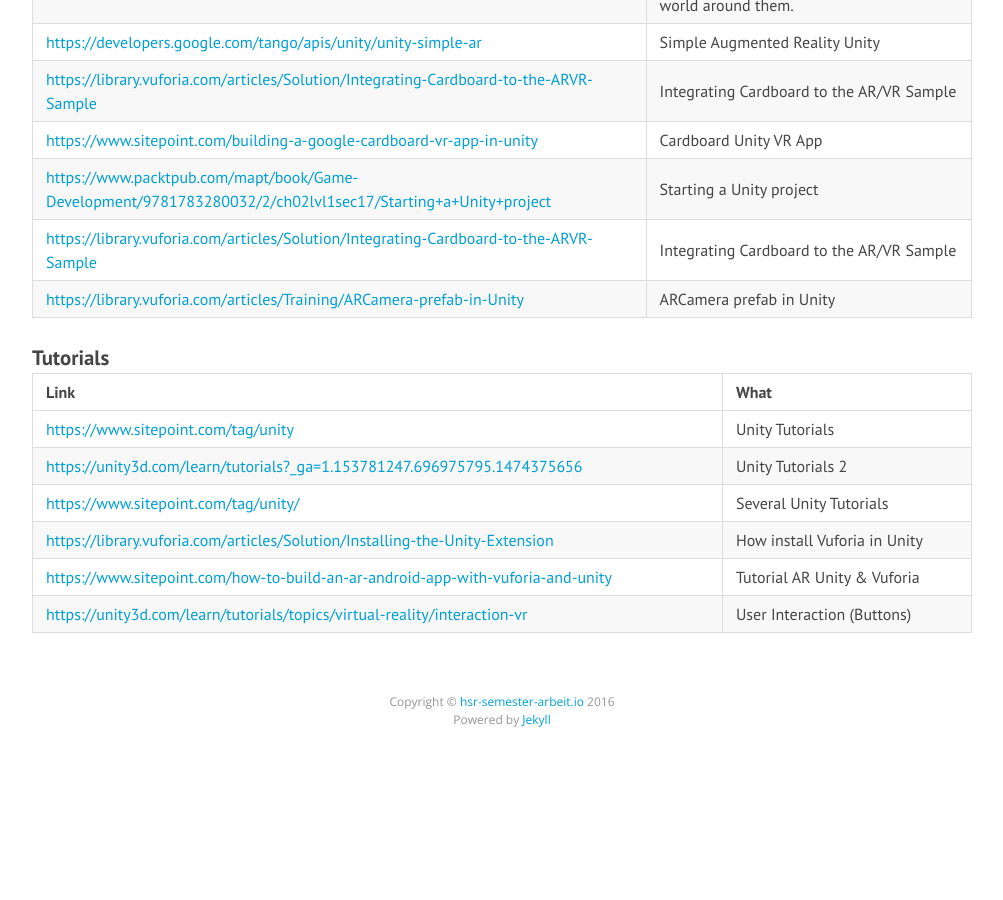
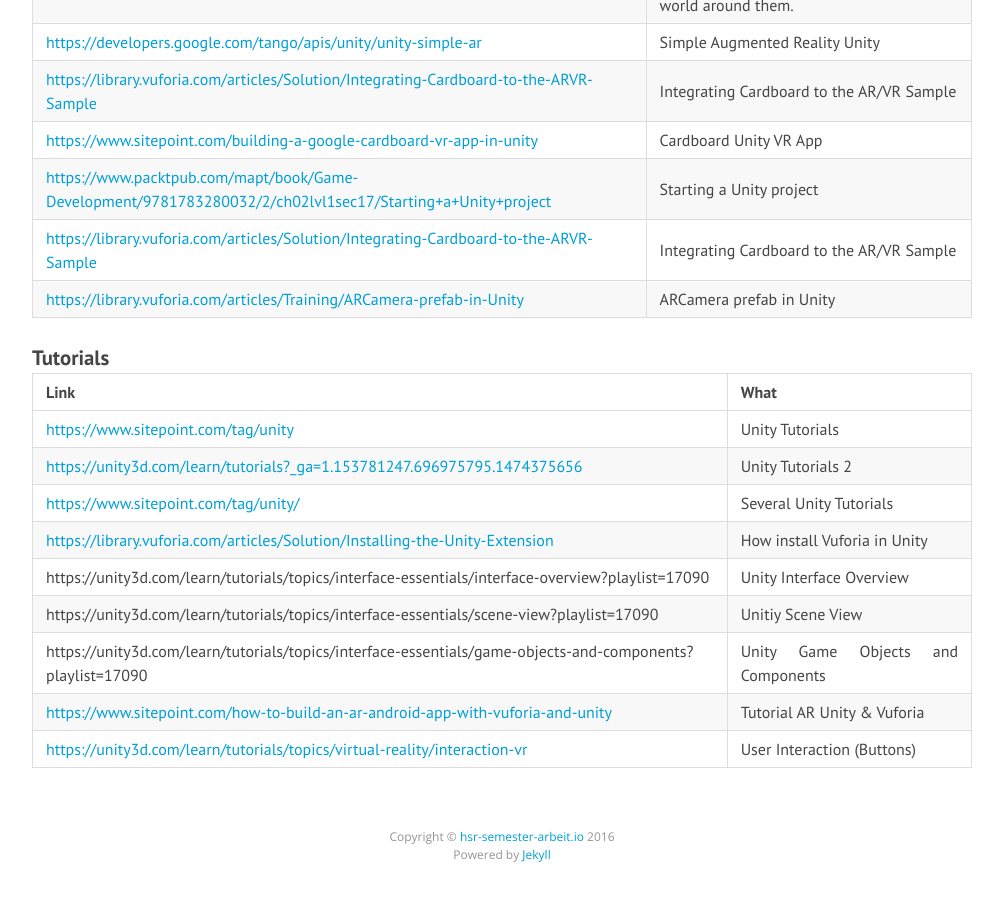
Before and after one commit to HSR-Semester-Arbeit2016/hsr-semester-arbeit2016.github.io, a Jekyll site: the page built from dev-env.md, in a window 1280 px wide and 900 px high, scrolled down 1051 px. Shown: the whole window, without its empty margins (138-1141 px from the left). Built offline with Jekyll 4.4.1, drawn with Linux system fonts in a browser that asks for light colours; nearby versions of some CDN libraries; before the commit the page ends 1816 px from its top, so only the background shows below that.

Commit message:
Added unity video tutorials links

```diff
--- a/dev-env.md
+++ b/dev-env.md
@@ -42,11 +42,14 @@
 
 ### Tutorials
 
-| Link                                     | What                         |
-| ---------------------------------------- | ---------------------------- |
-| [https://www.sitepoint.com/tag/unity](https://www.sitepoint.com/tag/unity) | Unity Tutorials              |
-| [https://unity3d.com/learn/tutorials?_ga=1.153781247.696975795.1474375656](https://unity3d.com/learn/tutorials?_ga=1.153781247.696975795.1474375656) | Unity Tutorials 2            |
-| [https://www.sitepoint.com/tag/unity/](https://www.sitepoint.com/tag/unity/) | Several Unity Tutorials      |
-| [https://library.vuforia.com/articles/Solution/Installing-the-Unity-Extension](https://library.vuforia.com/articles/Solution/Installing-the-Unity-Extension) | How install Vuforia in Unity |
-| [https://www.sitepoint.com/how-to-build-an-ar-android-app-with-vuforia-and-unity](https://www.sitepoint.com/how-to-build-an-ar-android-app-with-vuforia-and-unity) | Tutorial AR Unity & Vuforia  |
-| [https://unity3d.com/learn/tutorials/topics/virtual-reality/interaction-vr](https://unity3d.com/learn/tutorials/topics/virtual-reality/interaction-vr) | User Interaction (Buttons)               |
+| Link                                     | What                              |
+| ---------------------------------------- | --------------------------------- |
+| [https://www.sitepoint.com/tag/unity](https://www.sitepoint.com/tag/unity) | Unity Tutorials                   |
+| [https://unity3d.com/learn/tutorials?_ga=1.153781247.696975795.1474375656](https://unity3d.com/learn/tutorials?_ga=1.153781247.696975795.1474375656) | Unity Tutorials 2                 |
+| [https://www.sitepoint.com/tag/unity/](https://www.sitepoint.com/tag/unity/) | Several Unity Tutorials           |
+| [https://library.vuforia.com/articles/Solution/Installing-the-Unity-Extension](https://library.vuforia.com/articles/Solution/Installing-the-Unity-Extension) | How install Vuforia in Unity      |
+| https://unity3d.com/learn/tutorials/topics/interface-essentials/interface-overview?playlist=17090 | Unity Interface Overview          |
+| https://unity3d.com/learn/tutorials/topics/interface-essentials/scene-view?playlist=17090 | Unitiy Scene View                 |
+| https://unity3d.com/learn/tutorials/topics/interface-essentials/game-objects-and-components?playlist=17090 | Unity Game Objects and Components |
+| [https://www.sitepoint.com/how-to-build-an-ar-android-app-with-vuforia-and-unity](https://www.sitepoint.com/how-to-build-an-ar-android-app-with-vuforia-and-unity) | Tutorial AR Unity & Vuforia       |
+| [https://unity3d.com/learn/tutorials/topics/virtual-reality/interaction-vr](https://unity3d.com/learn/tutorials/topics/virtual-reality/interaction-vr) | User Interaction (Buttons)        |
```
